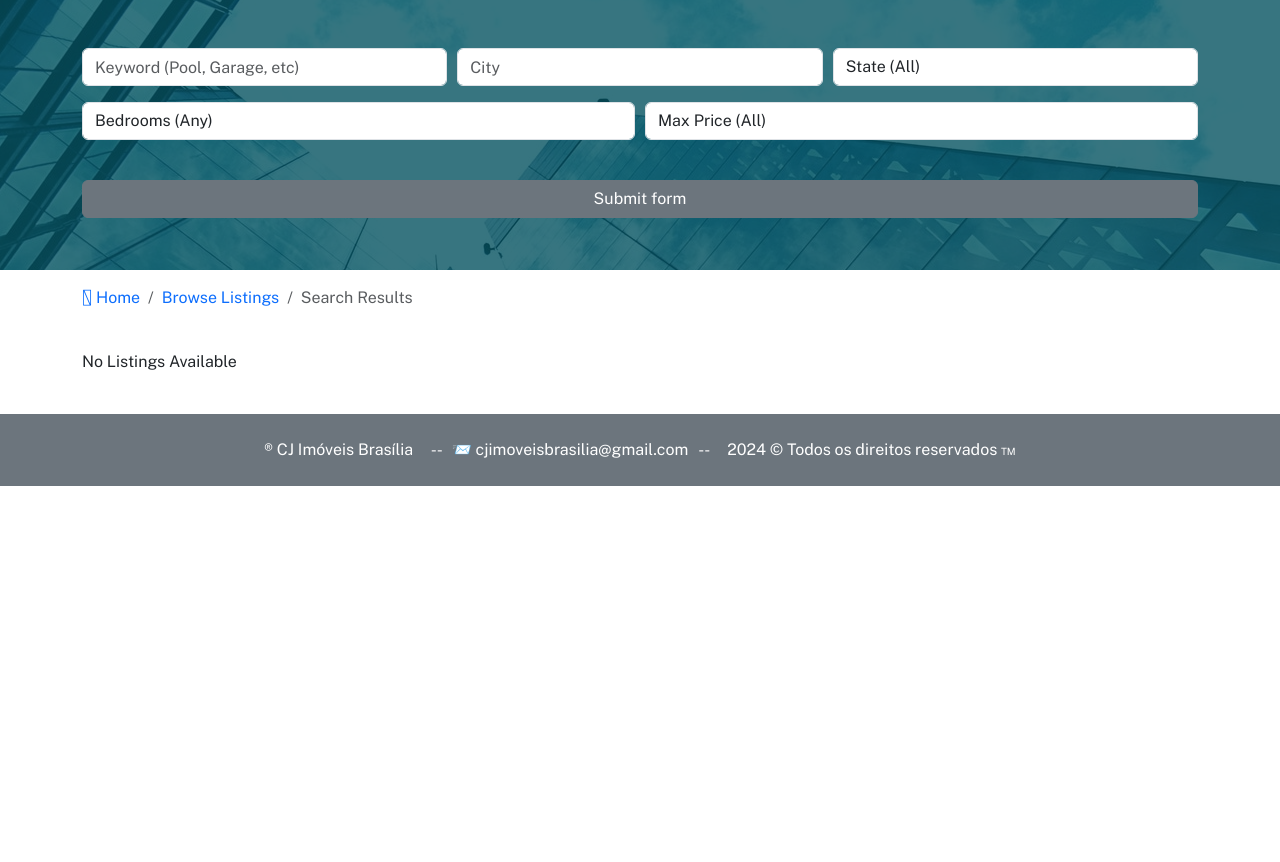
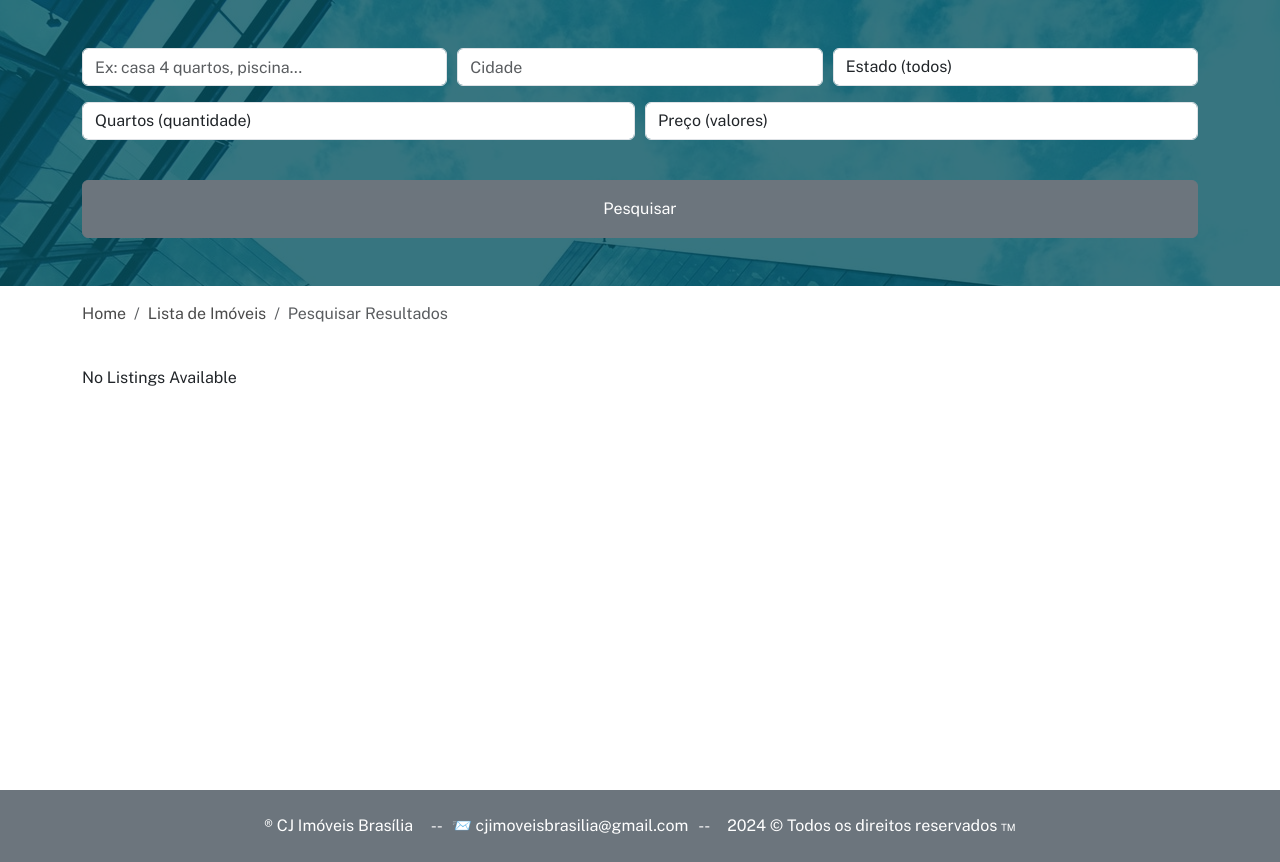
Before and after one commit to usoservicos/cj, a Django app: page /listings/search in a window 1280 px wide. Shown: the part 132-994 px from the top of the page. Before the commit the page ends 618 px from the top, so only its background shows below. Run offline with Django 3.2, Linux system fonts and the light colour scheme; data that the repository does not hold is empty; some libraries are stand-ins or nearby versions.

Commit message:
Update search.html

```diff
--- a/templates/listings/search.html
+++ b/templates/listings/search.html
@@ -2,7 +2,7 @@
 
 {% load humanize %}
 
-{% block title %} | Search Results {% endblock %}
+{% block title %} | Pesquisar {% endblock %}
 
 {% block content %}
 <section id="showcase-inner" class="showcase-search text-white py-5">
@@ -13,19 +13,19 @@
             <!-- Form Row 1 -->
             <div class="form-row">
               <div class="col-md-4 mb-3">
-                <label class="sr-only">Keywords</label>
-                <input type="text" name="keywords" class="form-control" placeholder="Keyword (Pool, Garage, etc)" value="{{ values.keywords }}">
+                <label class="sr-only">Palavra chave</label>
+                <input type="text" name="keywords" class="form-control" placeholder="Ex: casa 4 quartos, piscina..." value="{{ values.keywords }}">
               </div>
 
               <div class="col-md-4 mb-3">
-                <label class="sr-only">City</label>
-                <input type="text" name="city" class="form-control" placeholder="City" value="{{ values.city }}">
+                <label class="sr-only">Cidade</label>
+                <input type="text" name="city" class="form-control" placeholder="Cidade" value="{{ values.city }}">
               </div>
 
               <div class="col-md-4 mb-3">
-                <label class="sr-only">State</label>
+                <label class="sr-only">Estado</label>
                 <select name="state" class="form-control">
-                  <option selected="true" disabled="disabled">State (All)</option>
+                  <option selected="true" disabled="disabled">Estado (todos)</option>
                   {% for key,value in state_choices.items %}
                       <option value="{{ key }}"
                       {% if key == values.state %}
@@ -39,9 +39,9 @@
             <!-- Form Row 2 -->
             <div class="form-row">
               <div class="col-md-6 mb-3">
-                <label class="sr-only">Bedrooms</label>
+                <label class="sr-only">Quartos</label>
                 <select name="bedrooms" class="form-control">
-                  <option selected="true" disabled="disabled">Bedrooms (Any)</option>
+                  <option selected="true" disabled="disabled">Quartos (quantidade)</option>
                   {% for key,value in bedroom_choices.items %}
                       <option value="{{ key }}"
                       {% if key == values.bedrooms %}
@@ -53,7 +53,7 @@
               </div>
               <div class="col-md-6 mb-3">
                 <select name="price" class="form-control">
-                  <option selected="true" disabled="disabled">Max Price (All)</option>
+                  <option selected="true" disabled="disabled">Preço (valores)</option>
                   {% for key,value in price_choices.items %}
                       <option value="{{ key }}"
                       {% if key == values.price %}
@@ -64,7 +64,7 @@
                 </select>
               </div>
             </div>
-            <button class="btn btn-secondary btn-block mt-4" type="submit">Submit form</button>
+            <button class="btn btn-secondary btn-block mt-4 py-3" type="submit">Pesquisar</button>
           </form>
         </div>
       </div>
@@ -77,13 +77,13 @@
       <nav aria-label="breadcrumb">
         <ol class="breadcrumb">
           <li class="breadcrumb-item">
-            <a href="{% url 'index' %}">
-              <i class="fas fa-home"></i> Home</a>
+            <a href="{% url 'index' %}" style="color: #4b4b4b !important;">
+              Home</a>
           </li>
           <li class="breadcrumb-item">
-            <a href="{% url 'listings' %}">Browse Listings</a>
+            <a href="{% url 'listings' %}" style="color: #4b4b4b !important;">Lista de Imóveis</a>
           </li>
-          <li class="breadcrumb-item active"> Search Results</li>
+          <li class="breadcrumb-item active"> Pesquisar Resultados</li>
         </ol>
       </nav>
     </div>
@@ -92,7 +92,7 @@
   <!-- Listings -->
   <section id="listings" class="py-4">
     <div class="container">
-      <div class="row">
+      <div class="row min-vh-grande">
         {% if listings %}
           {% for listing in listings %}
           <div class="col-md-6 col-lg-4 mb-4">
```
